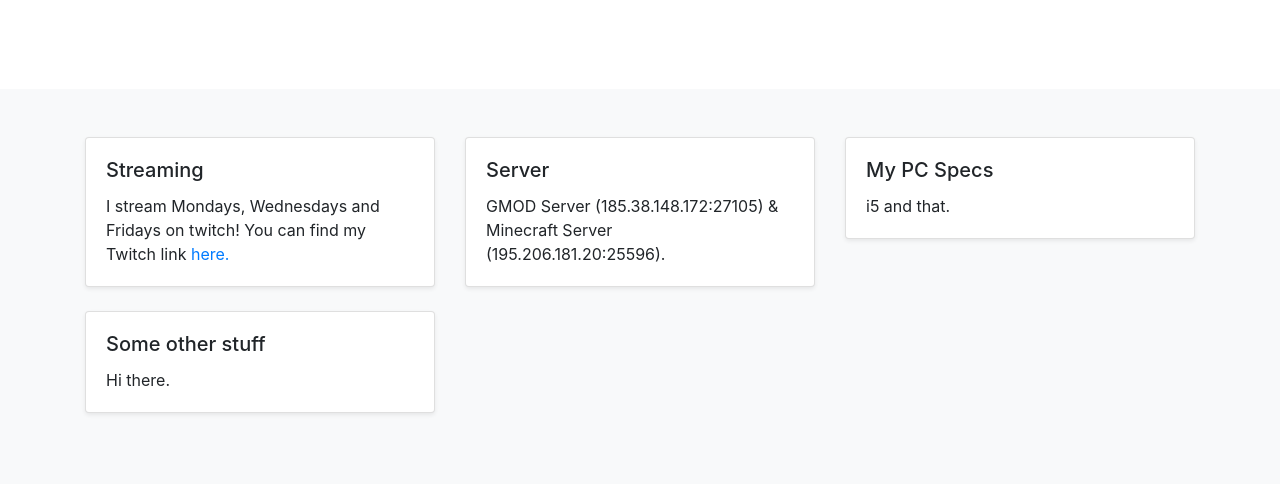
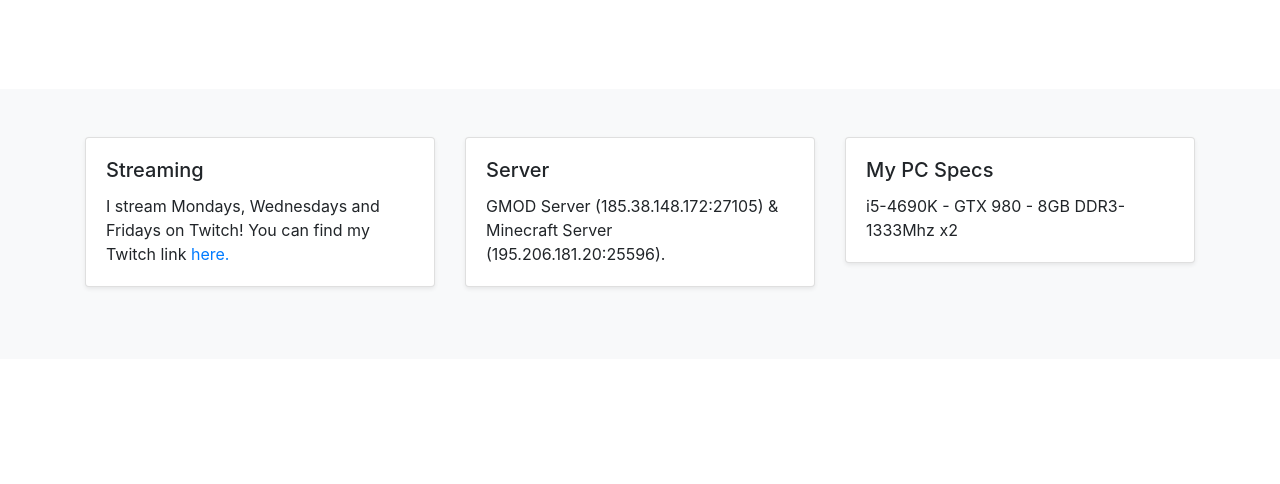
Before and after one commit to Jarbton/sazuudog, a Django app: page / in a window 1280 px wide. Shown: the part 189-673 px from the top of the page. Run offline with Django 3.2, Linux system fonts and the light colour scheme; parts of the project's set-up code (start-up, migrations or seed data) failed here and were passed over; some libraries are stand-ins or nearby versions.

Commit message:
Home changes

```diff
--- a/sazuu/templates/mainsite/home.html
+++ b/sazuu/templates/mainsite/home.html
@@ -20,7 +20,7 @@
                         <div class="card-body">
                             <h5 class="card-title">Streaming</h5>
                             <p class="card-text">
-                                I stream Mondays, Wednesdays and Fridays on twitch! You can find my Twitch link
+                                I stream Mondays, Wednesdays and Fridays on Twitch! You can find my Twitch link
                                 <a href="{% url 'links' %}">here.</a>
                             </p>
                         </div>
@@ -38,15 +38,7 @@
                     <div class="card mb-4 shadow-sm">
                         <div class="card-body">
                             <h5 class="card-title">My PC Specs</h5>
-                            <p class="card-text">i5 and that.</p>
-                        </div>
-                    </div>
-                </div>
-                <div class="col-md-4">
-                    <div class="card mb-4 shadow-sm">
-                        <div class="card-body">
-                            <h5 class="card-title">Some other stuff</h5>
-                            <p class="card-text">Hi there.</p>
+                            <p class="card-text">i5-4690K - GTX 980 - 8GB DDR3-1333Mhz x2</p>
                         </div>
                     </div>
                 </div>
```
